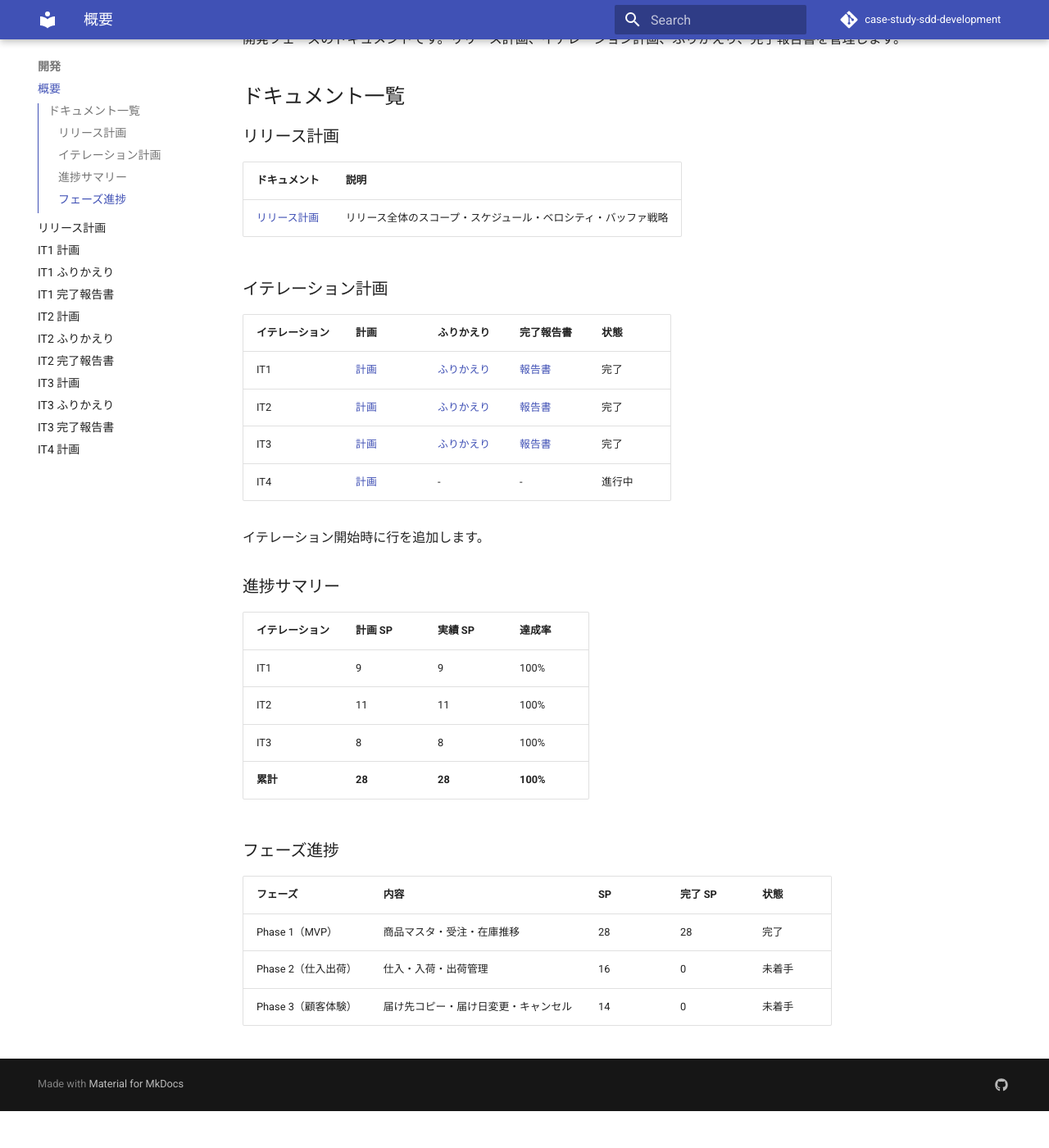
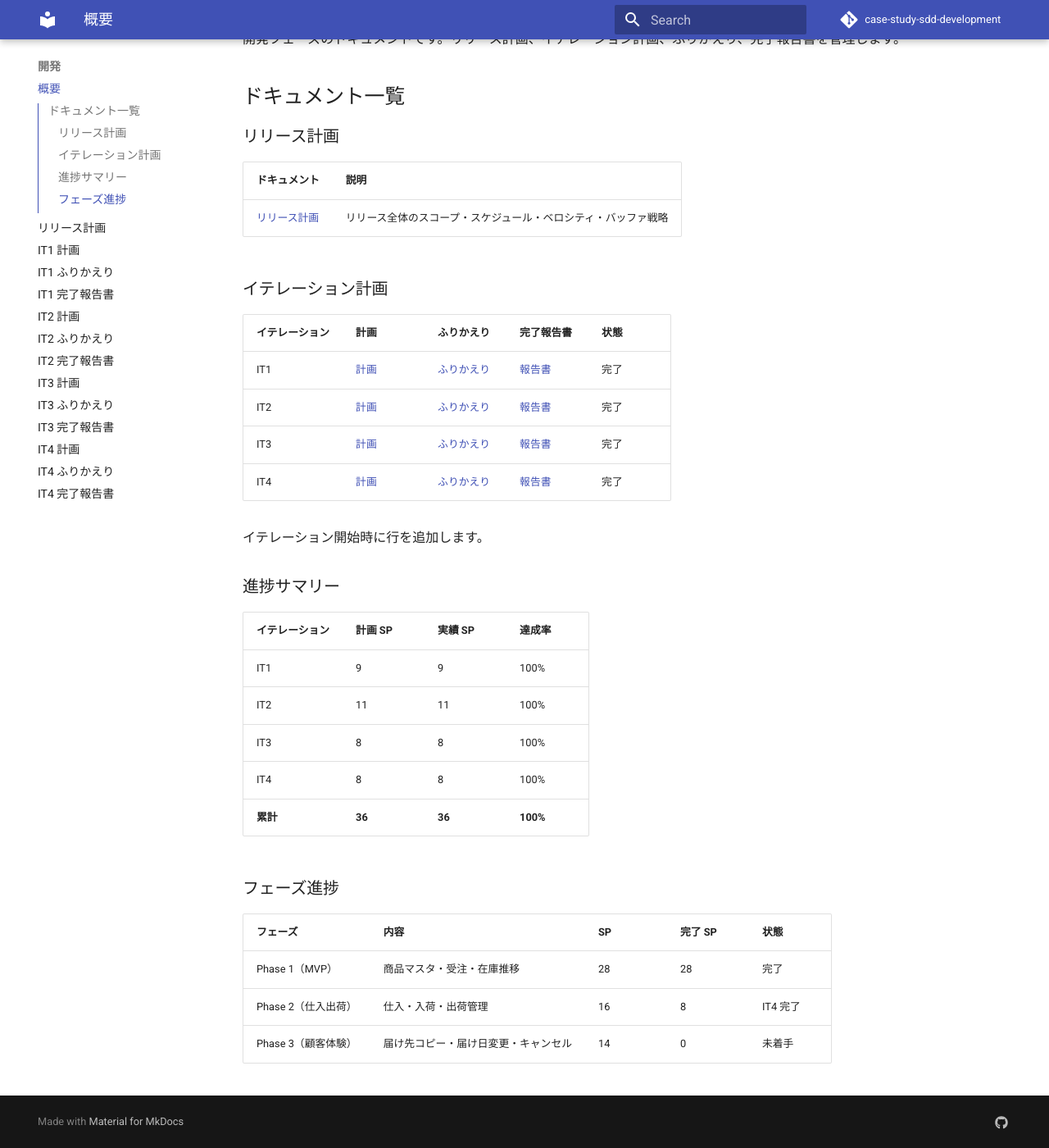
Before and after one commit to k2works/case-study-sdd-development, an MkDocs documentation site: the page built from docs/development/index.md, in a window 1280 px wide and 1400 px high, scrolled down 193 px. Shown: the whole window at 82% size. Built offline with MkDocs 1.6.1 and Material for MkDocs 9.7.7, drawn with Linux system fonts in a browser that asks for light colours; comment, search, counter and statistics services are not loaded; before the commit the page ends 1548 px from its top, so only the background shows below that.

Commit message:
docs(index): IT4 ドキュメントをインデックスに追加
- mkdocs.yml: IT4 ふりかえり・完了報告書・コードレビューをナビゲーションに追加
- docs/index.md: 開発セクションに IT4 全ドキュメント追加、IT4 コードレビューを追加
- docs/development/index.md: IT4 行を完了に更新、累計 36SP、Phase 2 進捗 8SP

https://claude.ai/code/session_01CiX6Tdt114jWm4yYZmtLdU

```diff
--- a/docs/development/index.md
+++ b/docs/development/index.md
@@ -17,7 +17,7 @@
 | IT1 | [計画](iteration_plan-1.md) | [ふりかえり](retrospective-1.md) | [報告書](iteration_report-1.md) | 完了 |
 | IT2 | [計画](iteration_plan-2.md) | [ふりかえり](retrospective-2.md) | [報告書](iteration_report-2.md) | 完了 |
 | IT3 | [計画](iteration_plan-3.md) | [ふりかえり](retrospective-3.md) | [報告書](iteration_report-3.md) | 完了 |
-| IT4 | [計画](iteration_plan-4.md) | - | - | 進行中 |
+| IT4 | [計画](iteration_plan-4.md) | [ふりかえり](retrospective-4.md) | [報告書](iteration_report-4.md) | 完了 |
 
 イテレーション開始時に行を追加します。
 
@@ -28,12 +28,13 @@
 | IT1 | 9 | 9 | 100% |
 | IT2 | 11 | 11 | 100% |
 | IT3 | 8 | 8 | 100% |
-| **累計** | **28** | **28** | **100%** |
+| IT4 | 8 | 8 | 100% |
+| **累計** | **36** | **36** | **100%** |
 
 ### フェーズ進捗
 
 | フェーズ | 内容 | SP | 完了 SP | 状態 |
 |---------|------|-----|---------|------|
 | Phase 1（MVP） | 商品マスタ・受注・在庫推移 | 28 | 28 | 完了 |
-| Phase 2（仕入出荷） | 仕入・入荷・出荷管理 | 16 | 0 | 未着手 |
+| Phase 2（仕入出荷） | 仕入・入荷・出荷管理 | 16 | 8 | IT4 完了 |
 | Phase 3（顧客体験） | 届け先コピー・届け日変更・キャンセル | 14 | 0 | 未着手 |
--- a/mkdocs.yml
+++ b/mkdocs.yml
@@ -98,6 +98,8 @@ nav:
       - IT3 ふりかえり: development/retrospective-3.md
       - IT3 完了報告書: development/iteration_report-3.md
       - IT4 計画: development/iteration_plan-4.md
+      - IT4 ふりかえり: development/retrospective-4.md
+      - IT4 完了報告書: development/iteration_report-4.md
   - 運用:
       - 概要: operation/index.md
       - アプリケーション開発環境セットアップ: operation/app-development-setup.md
@@ -112,6 +114,7 @@ nav:
       - IT2 コードレビュー: review/it2_code_review_20260324.md
       - IT3 S08 コードレビュー: review/S08_stock_forecast_review_20260324.md
       - IT3 S08 UI/UX レビュー: review/S08_stock_forecast_uiux_review_20260324.md
+      - IT4 コードレビュー: review/it4_code_review_20260324.md
   - リファレンス:
       - 概要: reference/index.md
       - よいソフトウェアとは: reference/よいソフトウェアとは.md
```
Also changed, not shown: docs/index.md (+4 -1 lines).
